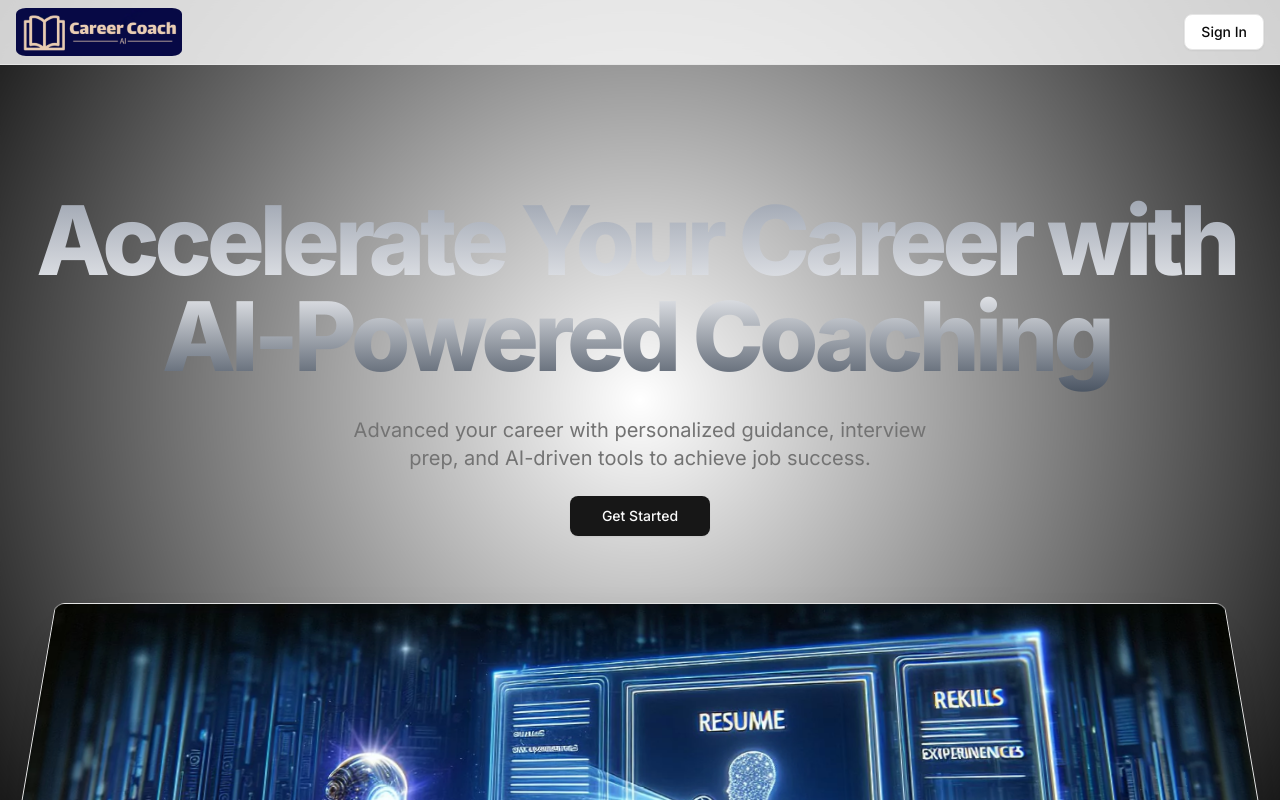
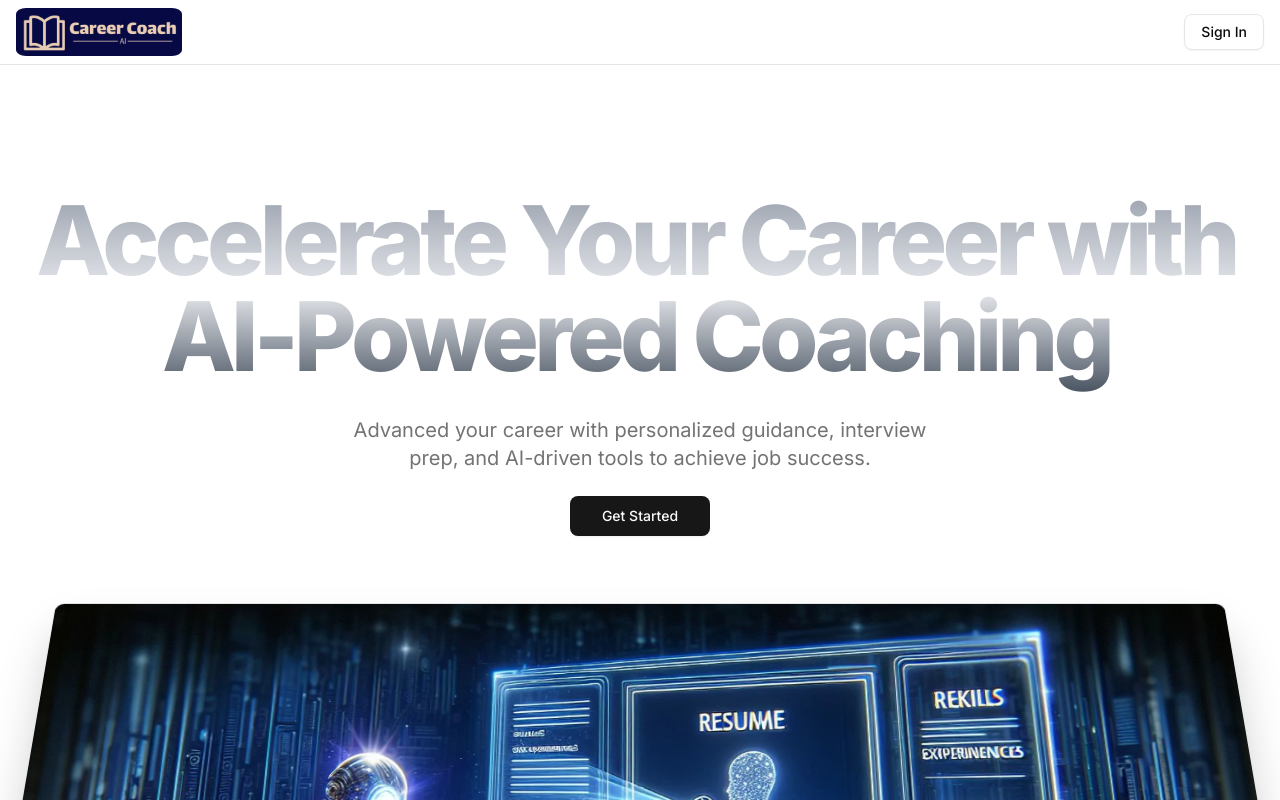
Before and after one commit to Umanpatel/AI-Career-Coach, a Next.js app: page / in a window 1280 px wide. Shown: the top 800 px of the page. Built offline with nearby package versions, Linux system fonts and the light colour scheme; no server answers.

Commit message:
fix overflow-x issue

```diff
--- a/app/globals.css
+++ b/app/globals.css
@@ -120,11 +120,13 @@
   * {
     @apply border-border outline-ring/50;
   }
+
+  html,
   body {
-    @apply bg-background text-foreground;
+    @apply bg-background text-foreground overflow-x-hidden;
+    max-width: 100%;
   }
 }
-
 
 .grid-background {
   position: fixed;
@@ -180,3 +182,19 @@
 .hero-image.scrolled {
   transform: perspective(1000px) rotateX(0deg);
 }
+
+.overflow-hidden-force {
+  overflow-x: hidden !important;
+  max-width: 100vw;
+  position: relative;
+}
+
+.container {
+  width: 100%;
+  max-width: 100vw;
+  margin-left: auto;
+  margin-right: auto;
+  padding-left: 1rem;
+  padding-right: 1rem;
+  overflow-x: hidden;
+}
--- a/app/layout.js
+++ b/app/layout.js
@@ -32,7 +32,7 @@ export default function RootLayout({ children }) {
             suppressHydrationWarning
           >
             <Header />
-            <main className="min-h-screen min-w-screen">{children}</main>
+            <main className="min-h-screen min-w-screen over">{children}</main>
             <footer className="container mx-auto p-4 text-center text-gray-500">
               <div>
                 <p>Made with ❤️ By Umang Patel</p>
```
